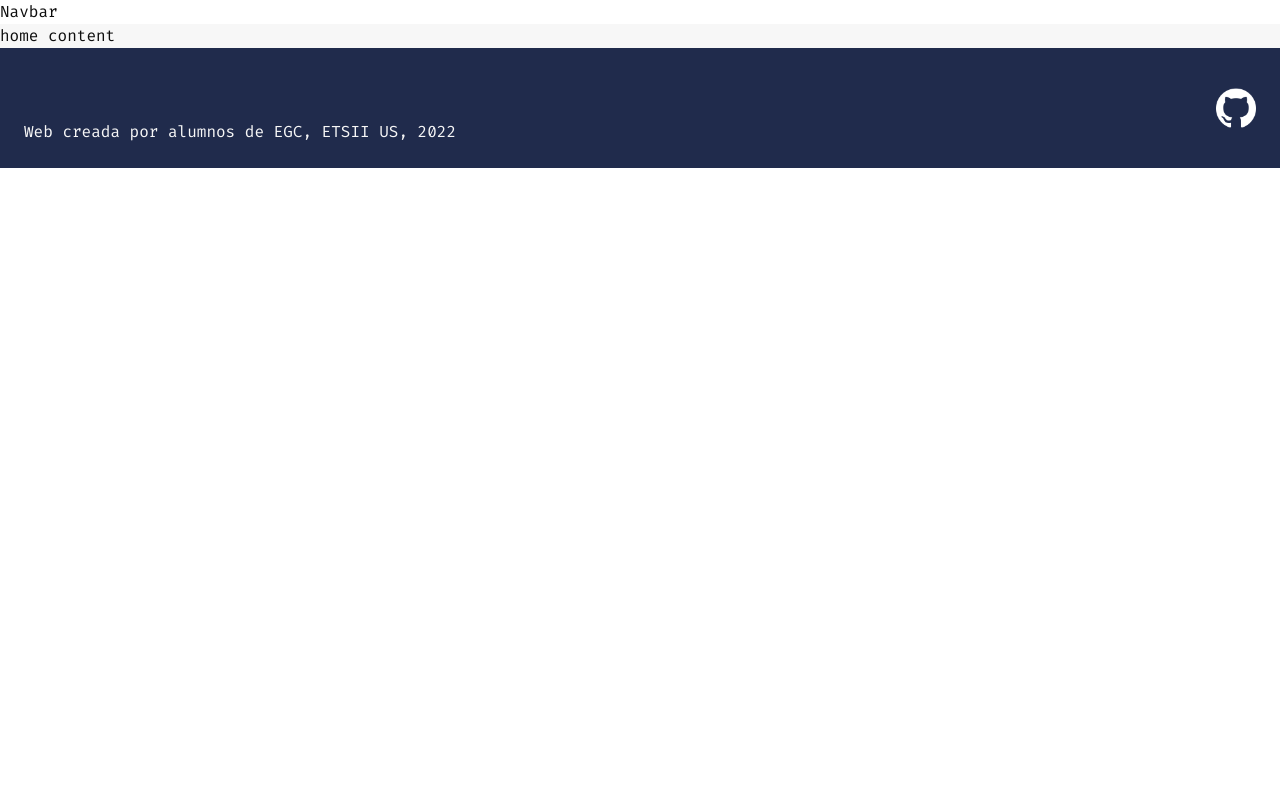
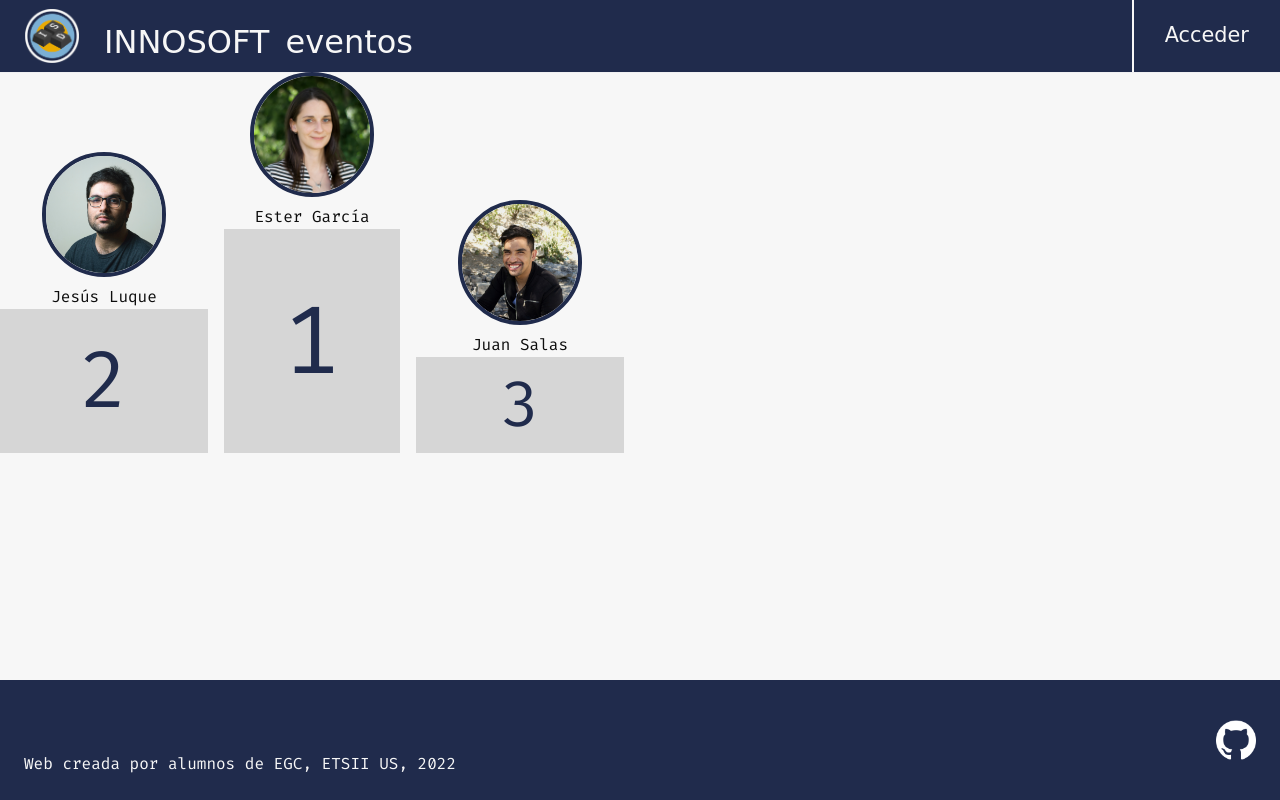
Before and after one commit to innosoft-innoweb/innosoft-innoweb-1, a Django app: page / in a window 1280 px wide. Run offline with Django 4.2, Linux system fonts and the light colour scheme; some web fonts are replaced.

Commit message:
feat(#011): Add navbar and podium components in home view

```diff
--- a/static/styles/base.css
+++ b/static/styles/base.css
@@ -5,17 +5,19 @@
     justify-content: stretch;
     align-items: stretch;
     margin: 0 auto;
+    padding-top: 4.5rem;
+    min-height: 85vh;
 }
 
 .footer {
     background-color: var(--clr-dark-blue);
     padding: 10px;
-    width: 100vw;
+    width: 100%;
     display: flex;
     flex-wrap: wrap;
     justify-content: space-between;
     align-items: stretch;
-    row-gap: 1em    ;
+    row-gap: 1em;
     padding: 1.5em;
 }
 
--- a/templates/base.html
+++ b/templates/base.html
@@ -14,14 +14,12 @@
 
     <link rel="stylesheet" type="text/css" href="{% static 'styles/main.css' %}">
     <link rel="stylesheet" type="text/css" href="{% static 'styles/base.css' %}">
+
+    <link rel="stylesheet" href="https://cdnjs.cloudflare.com/ajax/libs/font-awesome/4.7.0/css/font-awesome.min.css">
 </head>
 
 <body>
-    <div class="navbar">
-        {% block navbar %}
-        <p>Navbar</p>
-        {% endblock %}
-    </div>
+    {% include "components/navbar.html" %}
 
     <div class="content">
         {% block content %}{% endblock %}
--- a/templates/base_HOME.html
+++ b/templates/base_HOME.html
@@ -1,7 +1,17 @@
 {% extends "base.html" %}
 
-{% block title %}Home{% endblock %}
+<head>
+    {% block title %}Home{% endblock %}
+
+    {% load static %}
+
+    <link rel="stylesheet" type="text/css" href="{% static 'styles/home.css' %}">
+</head>
 
 {% block content %}
-<p>home content</p>
+
+<div class="home-layout">
+    {% include "components/podium.html" %}
+</div>
+
 {% endblock %}
--- a/templates/components/navbar.html
+++ b/templates/components/navbar.html
@@ -8,7 +8,7 @@
 <div class="navbar">
     <div class="navbar-topsection">
         <div class="navbar-leftsection">
-            <a href="{% url 'index' %}" class="navbar-logo">
+            <a href="{% url 'home' %}" class="navbar-logo">
                 <img src="{% static 'images/innosoft_logo-nobg.png' %}" alt="logo" class="navbar-logo">
             </a>
             <h1 class="navbar-title">INNOSOFT eventos</h1>
```
Also changed, not shown: static/styles/home.css (added, +8 -0 lines).
